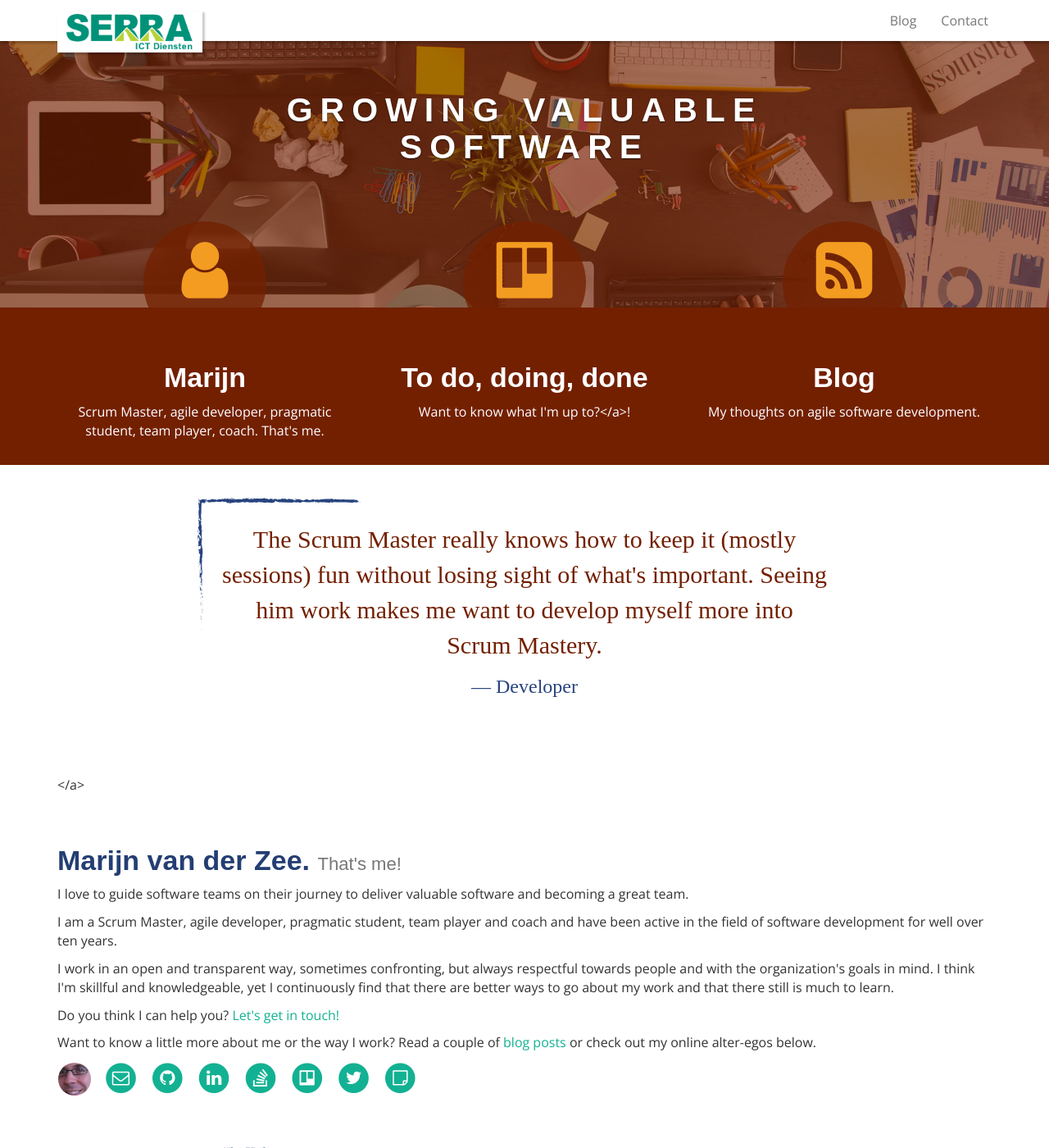
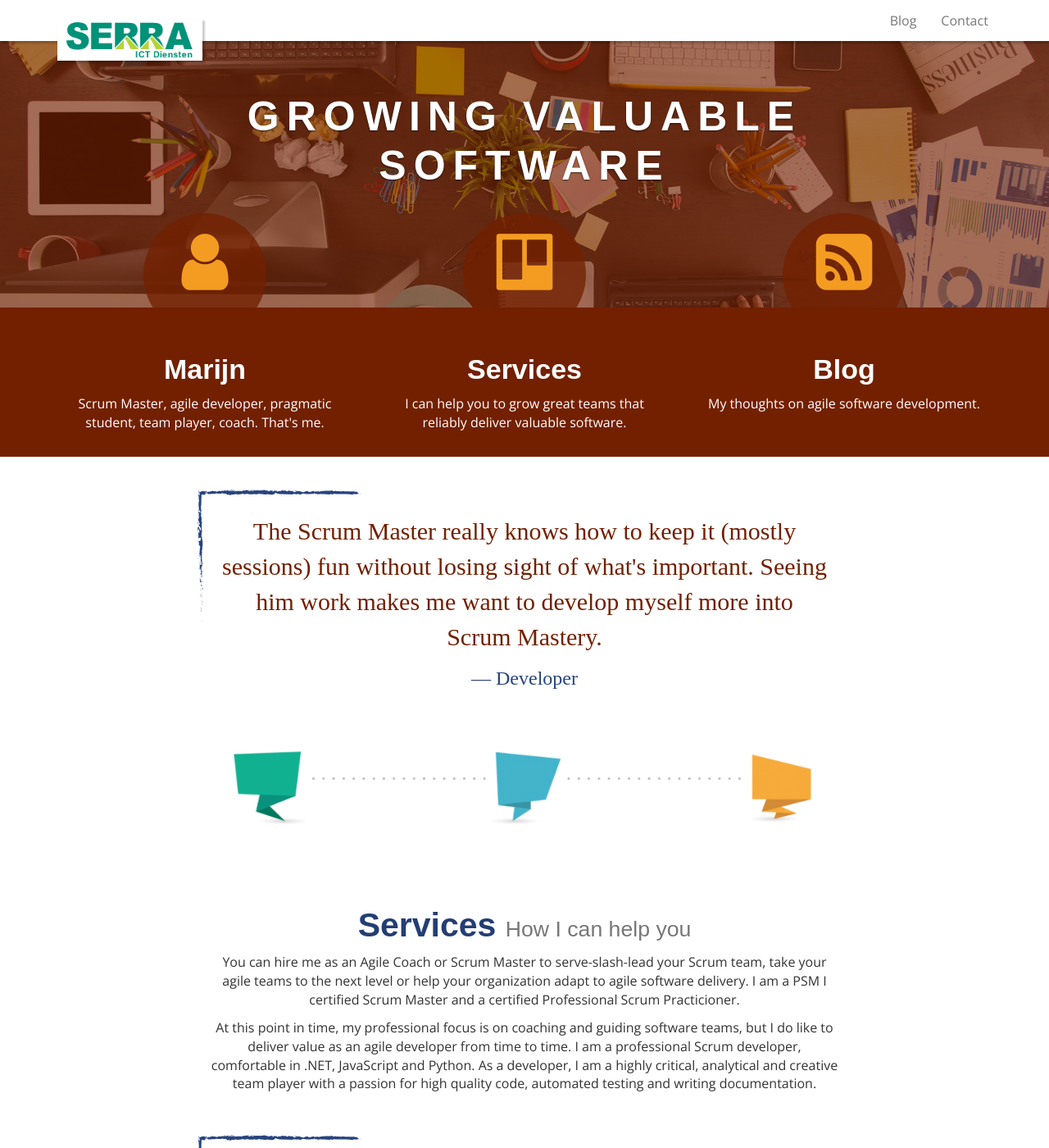
Before and after one commit to serraict/serraict.github.io, a Jekyll site: the page built from index.md, in a window 1280 px wide and 1400 px high. Shown: the whole window at 82% size. Built offline with Jekyll 4.4.1, drawn with Linux system fonts in a browser that asks for light colours; nearby versions of some CDN libraries; some web fonts are replaced; some of the changed text lies outside the part shown.

Commit message:
Add services

```diff
--- a/assets/themes/bootstrap/css/style.css
+++ b/assets/themes/bootstrap/css/style.css
@@ -100,6 +100,7 @@ a[id]:before {
 .navbar {
   box-shadow: 2px 2px 2px 1px rgba(0, 0, 0, 0.2);
   background-color: #fff;
+  height: 50px;
 }
 
 .navbar-fixed-top {
@@ -111,21 +112,24 @@ a[id]:before {
 
 /* Carousel base class */
 .carousel {
-  padding-bottom: 60px;
+  padding-bottom: 50px;
   background-color: #732000;
 }
 
 /* Since positioning the image, we need to help out the caption */
 .carousel-caption {
   top: 20px;
-  letter-spacing: 9px;
   text-align: center;
-  text-transform: uppercase;
 }
 
 .carousel-caption h1 {
   font-weight: 700;
   color: inherit;
+  letter-spacing: 9px;
+  text-transform: uppercase;
+  font-size: 50px;
+  line-height: 60px;
+  font-weight: 700;
 }
 
 .carousel-control.left {
@@ -143,6 +147,7 @@ a[id]:before {
 /* Resize carousel */
 .carousel-inner > .item > img, .carousel-inner > .item > a > img {
     width: 100%;
+    min-height: 150px;
 }
 
 
@@ -196,11 +201,17 @@ img.logo {
   box-shadow: 2px 2px 2px 1px rgba(0, 0, 0, 0.2);
 }
 
+.navbar-brand {
+  float: none;
+}
+
 /* Featurettes
 ------------------------- */
 
 .featurette {
   text-align: center;
+  margin-right: 15%;
+  margin-left: 15%;
 }
 
 .featurette-divider {
@@ -284,7 +295,7 @@ small {
 
 /* quotes */
 
-blockquote {
+blockquote, .quotes {
   margin-right: 15%;
   margin-left: 15%;
 
@@ -294,7 +305,10 @@ blockquote {
   color: #732000;
   font-size: 30px;
   border: none;
+  margin-bottom: 0px;
+}
 
+blockquote {
   background-image: url(/assets/img/openquote.svg);
   background-position: top left;
   background-repeat: no-repeat;
@@ -303,7 +317,6 @@ blockquote {
 
 blockquote footer {
   color: #28447f;
-
 }
 
 
@@ -311,7 +324,6 @@ blockquote footer {
 -------------------------------------------------- */
 
 @media (min-width: 768px) {
-  /* Navbar positioning foo */
 
   /* Bump up size of carousel content */
   .carousel-caption p {
@@ -325,11 +337,16 @@ blockquote footer {
   }
 }
 
-
 @media (min-width: 992px) {
   .featurette-heading {
     margin-top: 120px;
   }
+
+  .carousel-inner > .item > img, .carousel-inner > .item > a > img {
+    width: 100%;
+    min-height: 300px;
+  }
+
 }
 
 @media (max-width: 992px) {
@@ -338,7 +355,20 @@ blockquote footer {
   }
 
   .carousel-caption h1 {
-    font-size: 18px;
+    font-size: 26px;
+    line-height: 30px;
   }
 
 }
+
+@media (max-width: 768px) {
+  .marketing.header {
+    margin-top: 0px;
+  }
+
+  .carousel-caption h1 {
+    font-size: 18px;
+    line-height: 20px;
+  }
+
+}
--- a/index.md
+++ b/index.md
@@ -72,12 +72,12 @@ tagline: Marijn van der Zee
 
       <div class="col-lg-4">
         <div class="circle">
-          <a href="#Availability">
+          <a href="#Services">
             <i class="fa fa-trello"></i>
           </a>
         </div>
-        <h2>To do, doing, done</h2>
-        <p>Want to know what I'm up to?</a>!</p>
+        <h2>Services</h2>
+        <p>I can help you to grow great teams that reliably deliver valuable software.</p>
       </div>
 
       <div class="col-lg-4">
@@ -107,14 +107,41 @@ tagline: Marijn van der Zee
      </div>
   </div>
 
+  <div class="quotes">
+    <img src="{{ site_url }}/assets/img/quotes.png"
+         alt="quotes"
+         width="100%">
+  </div>
+
+  <div class="row featurette">
+    <div class="col-md-12">
+      <a id="Services"></a>
+      <h1>Services <small>How I can help you</small></h1>
+      <p>You can hire me as an Agile Coach or Scrum Master to serve-slash-lead your Scrum team, take your agile teams to the next level or help your organization adapt to agile software delivery.
+      I am a PSM I certified Scrum Master and a certified Professional Scrum Practicioner.</p>
+      <p>At this point in time, my professional focus is on coaching and guiding software teams, but I do like to deliver value as an agile developer from time to time.
+      I am a professional Scrum developer, comfortable in .NET, JavaScript and Python. As a developer, I am a highly critical, analytical and creative team player with a passion for high quality code, automated testing and writing documentation.</p>
+    </div>
+  </div>
+
   <div class="divider"></div>
 
-  </a>
+  <div class="row">
+     <div class="col-md-12">
+       <blockquote>
+         <p>Working on this team felt really good and gave me the opportunity to expand my role from "just" a tester to a developer.</p>
+
+         <footer>Developer</footer>
+       </blockquote>
+     </div>
+  </div>
+
+  <div class="divider"></div>
 
   <div class="row">
     <div class="col-md-12">
       <a id="Marijn"></a>
-      <h2>Marijn van der Zee. <small>That's me!</small></h2>
+      <h1>Marijn van der Zee. <small>That's me!</small></h1>
       <p>
         I love to guide software teams on their journey to deliver valuable software and becoming a great team.
       </p>
@@ -158,10 +185,9 @@ tagline: Marijn van der Zee
      </div>
   </div>
 
-  <a id="Availability"></a>
-
   <div class="divider"></div>
 
+  <a id="Availability"></a>
   <div class="row featurette">
     <div class="col-md-12">
       <h2>To do, doing, done. <small>What am I up to?</small></h2>
```
Also changed, not shown: assets/img/quotes.png (added).
